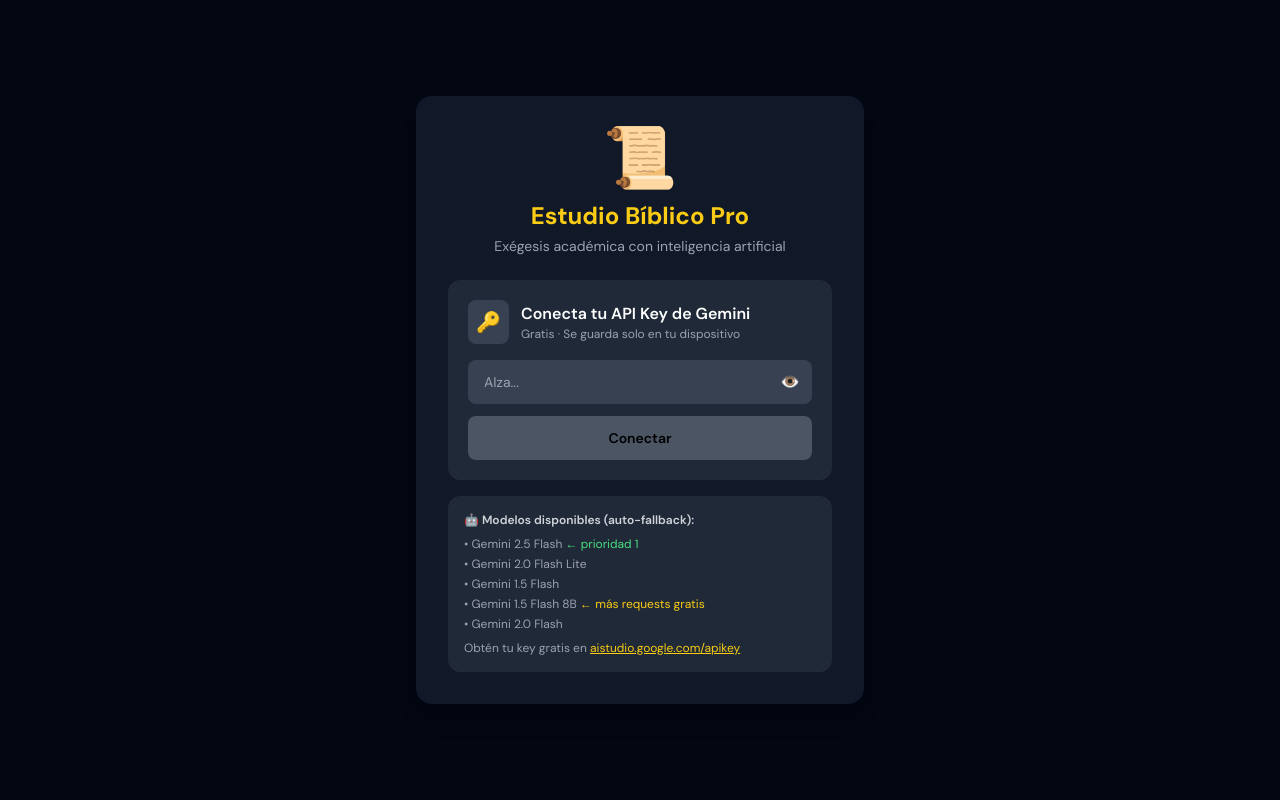
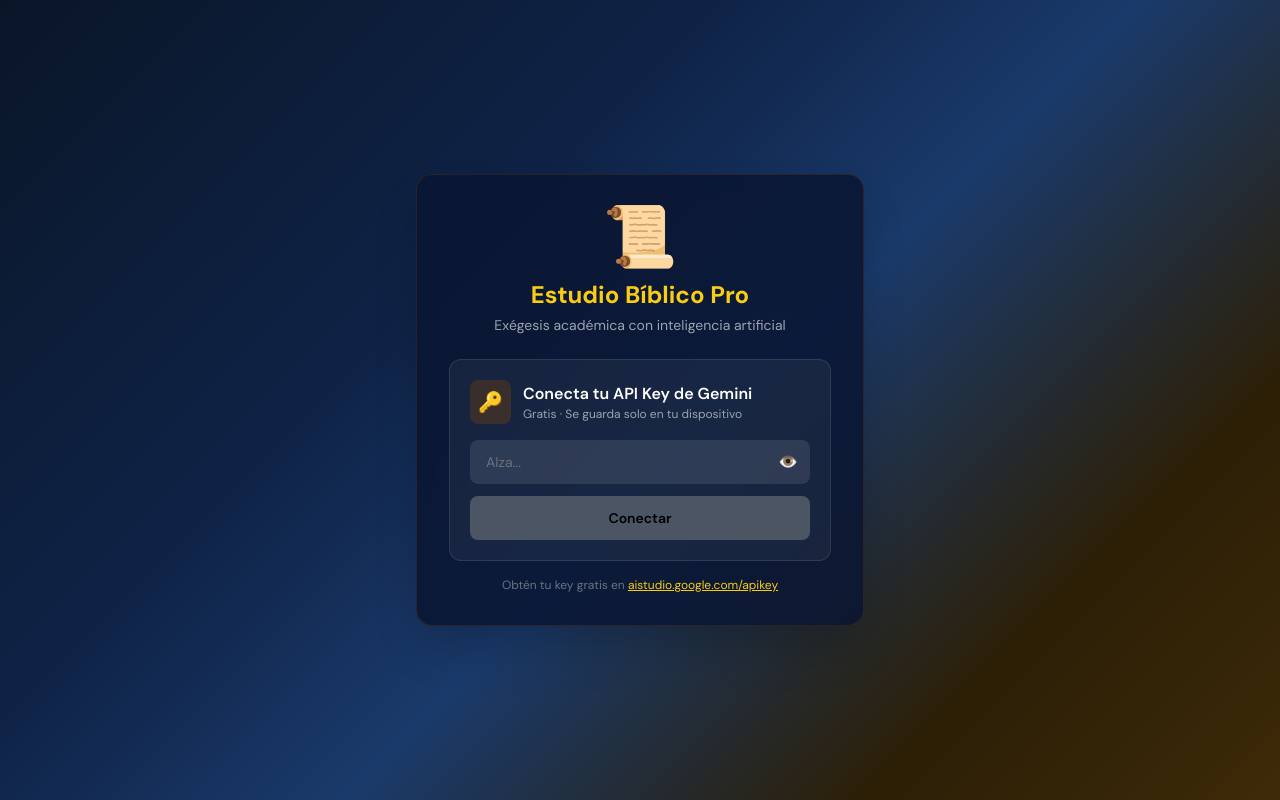
Before and after one commit to Angel2784/Estudios-Biblicos-pro, a Next.js app: page / in a window 1280 px wide. Built offline with nearby package versions, Linux system fonts and the light colour scheme.

Commit message:
Add files via upload

```diff
--- a/src/components/ApiKeySetup.tsx
+++ b/src/components/ApiKeySetup.tsx
@@ -22,7 +22,6 @@
     if (result.ok) {
       setStatus("ok");
       setStatusMsg(`✅ Conectado con "${result.model}"`);
-      // Guardar en localStorage y continuar
       localStorage.setItem("gemini_api_key", key.trim());
       localStorage.setItem("gemini_active_model", result.model);
       setTimeout(() => onSave(key.trim()), 800);
@@ -37,8 +36,19 @@
   };
 
   return (
-    <div className="min-h-screen bg-gray-950 flex items-center justify-center p-4">
-      <div className="bg-gray-900 rounded-2xl p-8 w-full max-w-md shadow-xl">
+    // ✅ CAMBIO 1: fondo azul oscuro + dorado en degradado
+    <div
+      className="min-h-screen flex items-center justify-center p-4"
+      style={{
+        background:
+          "linear-gradient(135deg, #0a1628 0%, #0f2347 35%, #1a3a6b 55%, #2c1f06 80%, #3d2a08 100%)",
+      }}
+    >
+      {/* ✅ CAMBIO 2: card con fondo semitransparente azul oscuro */}
+      <div
+        className="rounded-2xl p-8 w-full max-w-md shadow-2xl border border-yellow-900/30"
+        style={{ background: "rgba(10, 22, 50, 0.85)", backdropFilter: "blur(10px)" }}
+      >
         {/* Ícono */}
         <div className="text-center mb-6">
           <div className="text-6xl mb-3">📜</div>
@@ -47,9 +57,9 @@
         </div>
 
         {/* Card API Key */}
-        <div className="bg-gray-800 rounded-xl p-5">
+        <div className="bg-white/5 border border-white/10 rounded-xl p-5">
           <div className="flex items-center gap-3 mb-4">
-            <div className="bg-gray-700 p-2 rounded-lg text-xl">🔑</div>
+            <div className="bg-yellow-900/40 p-2 rounded-lg text-xl">🔑</div>
             <div>
               <p className="font-semibold text-white">Conecta tu API Key de Gemini</p>
               <p className="text-xs text-gray-400">Gratis · Se guarda solo en tu dispositivo</p>
@@ -64,7 +74,7 @@
               onChange={(e) => { setKey(e.target.value); setStatus("idle"); }}
               onKeyDown={(e) => e.key === "Enter" && handleTest()}
               placeholder="AIza..."
-              className="w-full bg-gray-700 text-white rounded-lg px-4 py-3 pr-10 outline-none focus:ring-2 focus:ring-yellow-400 text-sm"
+              className="w-full bg-white/10 text-white rounded-lg px-4 py-3 pr-10 outline-none focus:ring-2 focus:ring-yellow-400 text-sm placeholder-gray-500"
             />
             <button
               onClick={() => setShow(!show)}
@@ -77,9 +87,9 @@
           {/* Status */}
           {status !== "idle" && (
             <div className={`text-xs rounded-lg px-3 py-2 mb-3 ${
-              status === "ok"      ? "bg-green-900 text-green-300" :
-              status === "error"   ? "bg-red-900 text-red-300" :
-                                     "bg-blue-900 text-blue-300"
+              status === "ok"    ? "bg-green-900 text-green-300" :
+              status === "error" ? "bg-red-900 text-red-300" :
+                                   "bg-blue-900 text-blue-300"
             }`}>
               {statusMsg}
             </div>
@@ -95,21 +105,19 @@
           </button>
         </div>
 
-        {/* Info modelos */}
-        <div className="mt-4 bg-gray-800 rounded-xl p-4 text-xs text-gray-400">
-          <p className="font-semibold text-gray-300 mb-2">🤖 Modelos disponibles (auto-fallback):</p>
-          <ul className="space-y-1">
-            <li>• Gemini 2.5 Flash <span className="text-green-400">← prioridad 1</span></li>
-            <li>• Gemini 2.0 Flash Lite</li>
-            <li>• Gemini 1.5 Flash</li>
-            <li>• Gemini 1.5 Flash 8B <span className="text-yellow-400">← más requests gratis</span></li>
-            <li>• Gemini 2.0 Flash</li>
-          </ul>
-          <p className="mt-2">Obtén tu key gratis en{" "}
-            <a href="https://aistudio.google.com/apikey" target="_blank" rel="noopener"
-               className="text-yellow-400 underline">aistudio.google.com/apikey</a>
-          </p>
-        </div>
+        {/* ✅ CAMBIO 3: sección de modelos eliminada */}
+        {/* Solo dejamos el link a la API Key como texto sutil */}
+        <p className="text-center text-xs text-gray-500 mt-4">
+          Obtén tu key gratis en{" "}
+          <a
+            href="https://aistudio.google.com/apikey"
+            target="_blank"
+            rel="noopener"
+            className="text-yellow-400 underline hover:text-yellow-300"
+          >
+            aistudio.google.com/apikey
+          </a>
+        </p>
       </div>
     </div>
   );
```
